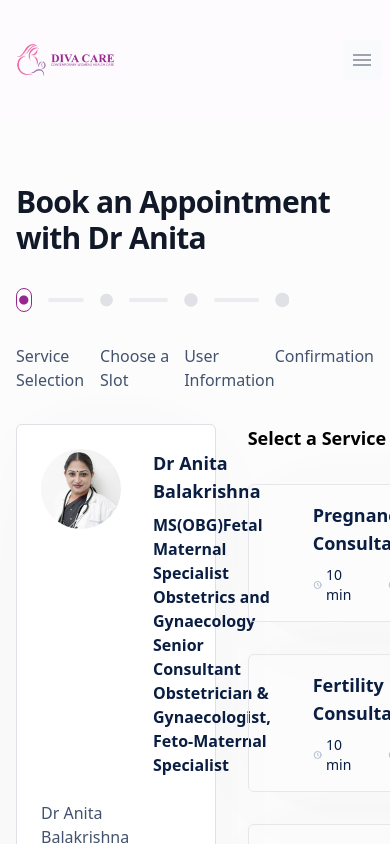
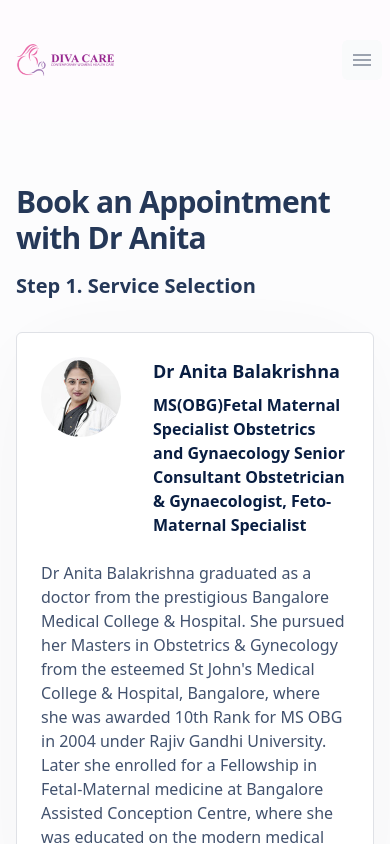
Before and after one commit to anrahulananth/doctor-app, a Next.js app: page /book-appointment in a window 390 px wide. Shown: the top 844 px of the page. Built offline with nearby package versions, Linux system fonts and the light colour scheme; a web font is replaced by a local one.

Commit message:
Appointment Select Service Style

```diff
--- a/src/components/Appointment/SelectService.js
+++ b/src/components/Appointment/SelectService.js
@@ -24,15 +24,15 @@ const services = [
 const SelectService = ({ handleServiceSelection, appointmentData }) => {
     const { name } = appointmentData;
     return (
-        <div className="flex flex-row space-x-8 my-8">
+        <div className="flex flex-col space-y-4 md:flex-row md:space-x-8 md:space-y-0 my-8">
             <div className="basis-2/5 bg-white border shadow-cardshadow1 border-background4 rounded-md p-6">
                 <div className="flex flex-row">
                     <img src="/assets/images/doctor-anita-large.jpg" className="h-20 w-20 rounded-full" />
                     <div className="ml-8">
                         <div className="text-lg text-text2 font-bold">Dr Anita Balakrishna</div>
                         <div className="mt-2 font-semibold text-text2">MS(OBG)Fetal Maternal Specialist
-                    Obstetrics and Gynaecology
-                    Senior Consultant Obstetrician & Gynaecologist, Feto-Maternal Specialist
+                            Obstetrics and Gynaecology
+                            Senior Consultant Obstetrician & Gynaecologist, Feto-Maternal Specialist
                         </div>
                     </div>
                 </div>
@@ -41,13 +41,13 @@ const SelectService = ({ handleServiceSelection, appointmentData }) => {
                 </div>
             </div>
             <div className="basis-3/5">
-                <div className="text-lg font-bold">Select a Service</div>
+                <div className="text-lg font-bold text-text3">Select a Service</div>
                 {
                     services.map((service) => (
                         <div
                             className={classNames(
                                 "flex justify-between border rounded-md items-center cursor-pointer shadow-cardshadow1 mt-8 p-4 hover:border-primary1",
-                                service.name === name ? "bg-background10": ""
+                                service.name === name ? "bg-background10" : ""
                             )}
                             key={service.name}
                             onClick={() => handleServiceSelection({
--- a/src/components/Appointment/SelectSlot.js
+++ b/src/components/Appointment/SelectSlot.js
@@ -20,7 +20,7 @@ const SelectSlot = ({ appointmentData, handleSlotData }) => {
     useEffect(()=>{
         handleSlotData({
             data: value.toISOString()
-      })
+        });
     }, [value]);
     return (
         <div className="flex flex-row space-x-8 my-8">
@@ -60,7 +60,7 @@ const SelectSlot = ({ appointmentData, handleSlotData }) => {
                                 }>
                                 {location === appointmentLocation
                                     ? <BiRadioCircleMarked className="text-primary1 mr-2" />
-                                    : <BiRadioCircle className="mr-2"/>}
+                                    : <BiRadioCircle className="mr-2" />}
                                 {appointmentLocation}
                             </button>
                         ))
--- a/src/components/Appointment/index.js
+++ b/src/components/Appointment/index.js
@@ -32,12 +32,12 @@ export default function Appointment() {
 
     return (
         <section id="book-appointment" className="relative overflow-hidden">
-            <div className="relative bg-background3 pt-16 pb-20 px-4 sm:px-6 lg:pt-24 lg:pb-25 lg:px-8">
+            <div className="relative pt-16 pb-20 px-4 sm:px-6 lg:pt-24 lg:pb-25 lg:px-8">
                 <div className="relative max-w-7xl mx-auto">
-                    <h2 className="text-3xl tracking-tight font-extrabold text-gray-900 sm:text-4xl">
+                    <h2 className="text-3xl tracking-tight font-extrabold text-text3 sm:text-4xl">
                         Book an Appointment with Dr Anita
                     </h2>
-                    <div className="flex justify-evenly flex-row">
+                    <div className="hidden md:flex justify-evenly flex-row">
                         {
                             appointmentStepsArray.map((aptStep, index) => {
                                 const {
@@ -71,6 +71,11 @@ export default function Appointment() {
                                 );
                             })
                         }
+                    </div>
+                    <div className="flex md:hidden my-4">
+                        <div className="font-bold text-xl text-text3">
+                            Step {appointmentSteps[appointmentStep.type].id}. {appointmentSteps[appointmentStep.type].name}
+                        </div>
                     </div>
                     {{
                         [SERVICE_SELECTION]:
--- a/src/layout/Layout.js
+++ b/src/layout/Layout.js
@@ -7,7 +7,7 @@ const Layout = (props) => {
     return (
         <AuthProvider>
             <Header />
-            <main>
+            <main className="bg-background3 min-h-screen">
                 {children}
             </main>
             <Footer />
```
Lines whose indentation alone changed are shown as unchanged.
